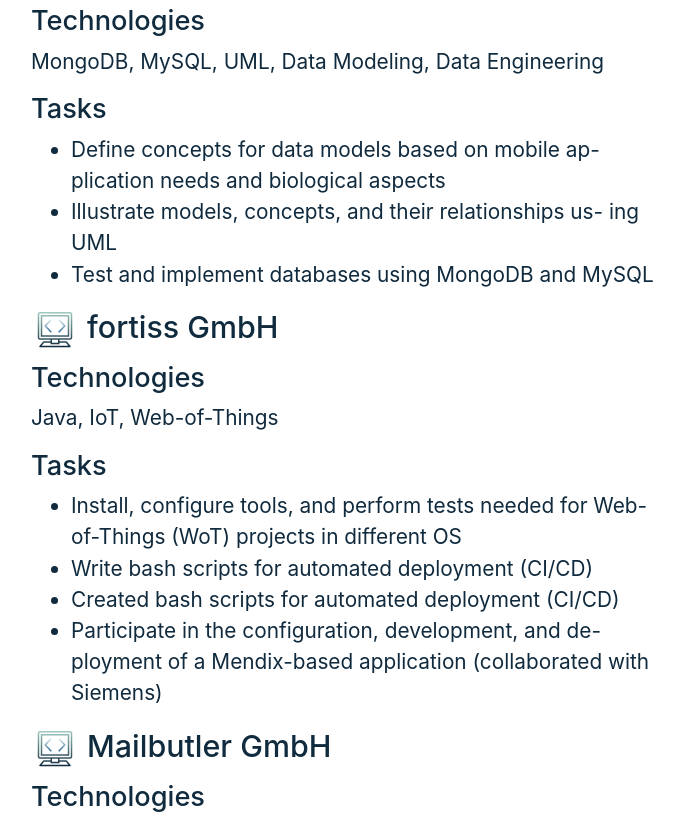
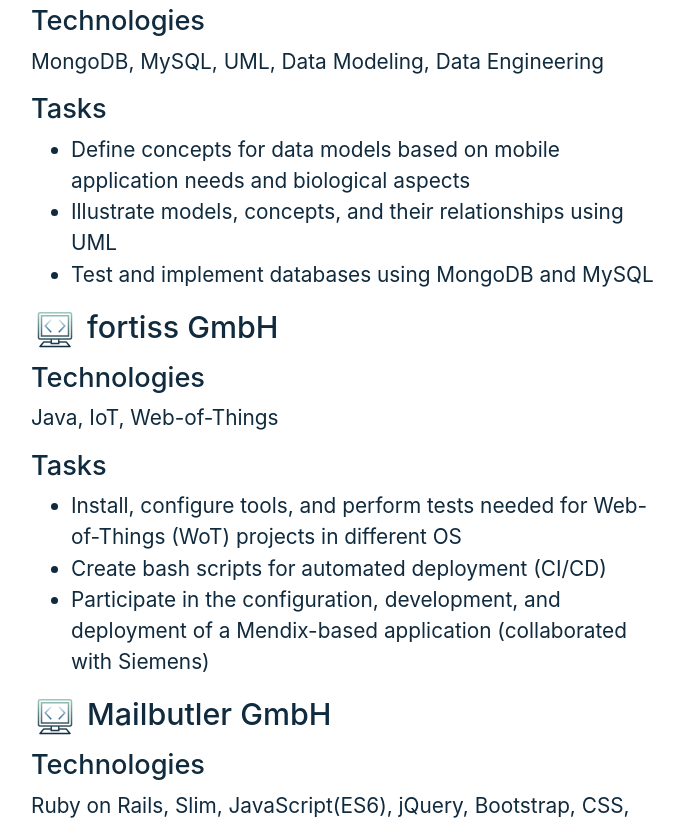
Before and after one commit to IlytaN/ilytan.github.io, a plain HTML site: page index.html in a window 1280 px wide. Shown: the part 3161-3979 px from the top of the page, without its empty margins (289-973 px from the left). Drawn offline with nearby package versions, Linux system fonts and the light colour scheme.

Commit message:
edit typo

```diff
--- a/index.html
+++ b/index.html
@@ -248,11 +248,11 @@
           <h4>Tasks</h4>
           <ul>
             <li>
-              Define concepts for data models based on mobile ap- plication
+              Define concepts for data models based on mobile application
               needs and biological aspects
             </li>
             <li>
-              Illustrate models, concepts, and their relationships us- ing UML
+              Illustrate models, concepts, and their relationships using UML
             </li>
             <li>Test and implement databases using MongoDB and MySQL</li>
           </ul>
@@ -266,10 +266,9 @@
               Install, configure tools, and perform tests needed for
               Web-of-Things (WoT) projects in different OS
             </li>
-            <li>Write bash scripts for automated deployment (CI/CD)</li>
-            <li>Created bash scripts for automated deployment (CI/CD)</li>
+            <li>Create bash scripts for automated deployment (CI/CD)</li>
             <li>
-              Participate in the configuration, development, and de- ployment of
+              Participate in the configuration, development, and deployment of
               a Mendix-based application (collaborated with Siemens)
             </li>
           </ul>
@@ -317,9 +316,9 @@
               <img src="./img/linkedin.png" alt="" />
               <strong>
                 <a
-                  href="www.linkedin.com/in/huong-nguyen-tum"
+                  href="https://www.linkedin.com/in/huong-nguyen-820027123/"
                   class="white-link"
-                  >www.linkedin.com/in/huong-nguyen-tum</a
+                  >https://www.linkedin.com/in/huong-nguyen-820027123/</a
                 >
               </strong>
             </p>
```
